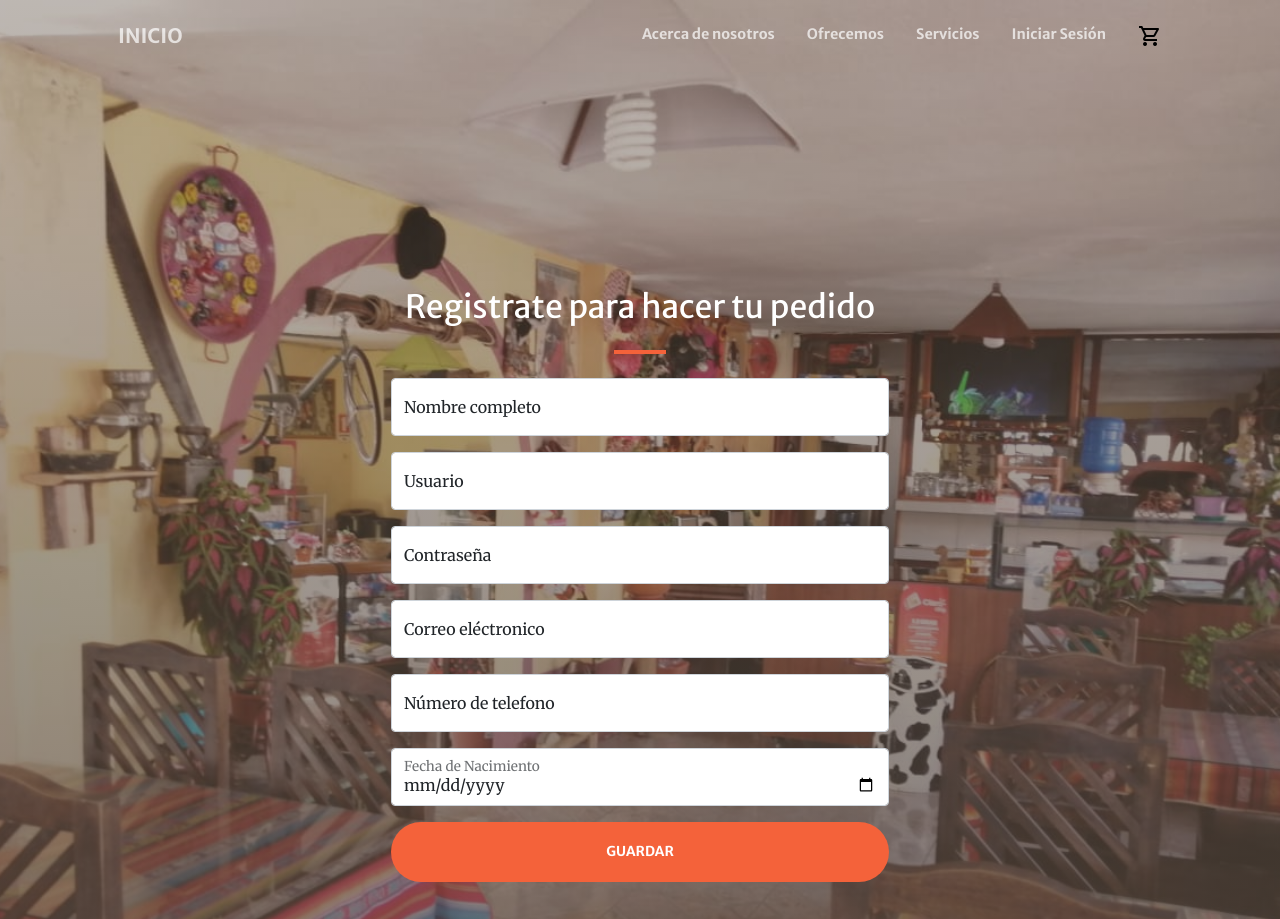
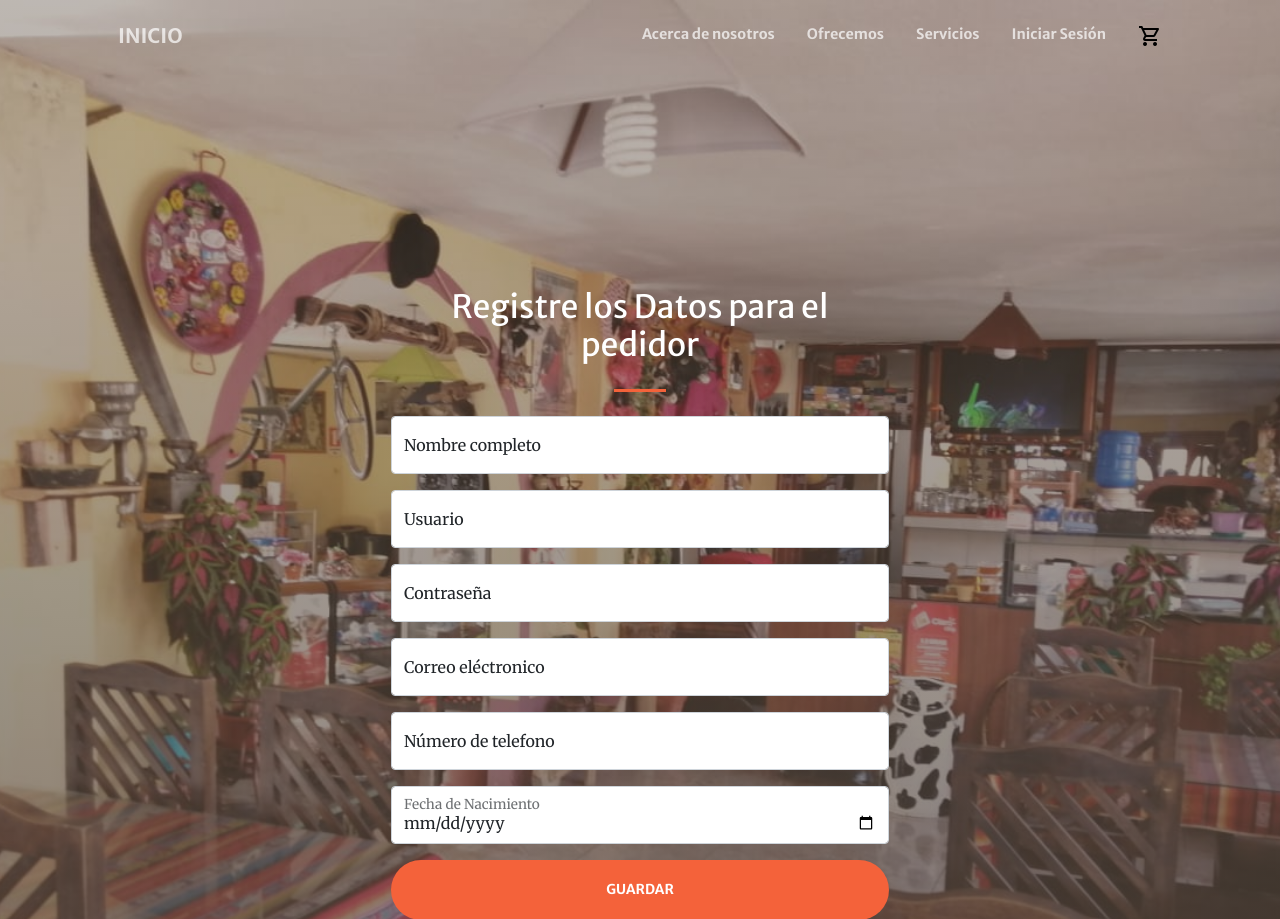
Before and after one commit to karlita27molina/AplicacionWeb, a PHP site: page /ParadorElViajero/direccion.php in a window 1280 px wide. Shown: the top 919 px of the page. Run offline with PHP 8.4, Linux system fonts and the light colour scheme; tables that the repository leaves empty or names only in its code hold one stand-in row (values such as "Sample post"); some libraries are stand-ins or nearby versions.

Commit message:
Primer Commit

```diff
--- a/direccion.php
+++ b/direccion.php
@@ -41,7 +41,7 @@
             <div class="container px-4 px-lg-5">
                 <div class="row gx-4 gx-lg-5 justify-content-center">
                     <div class="col-lg-8 col-xl-6 text-center">
-                        <h2 class="text-white mt-0">Registrate para hacer tu pedido</h2>
+                        <h2 class="text-white mt-0">Registre los Datos para el pedidor</h2>
                         <hr class="divider" />
                     </div>
                 </div>
```
